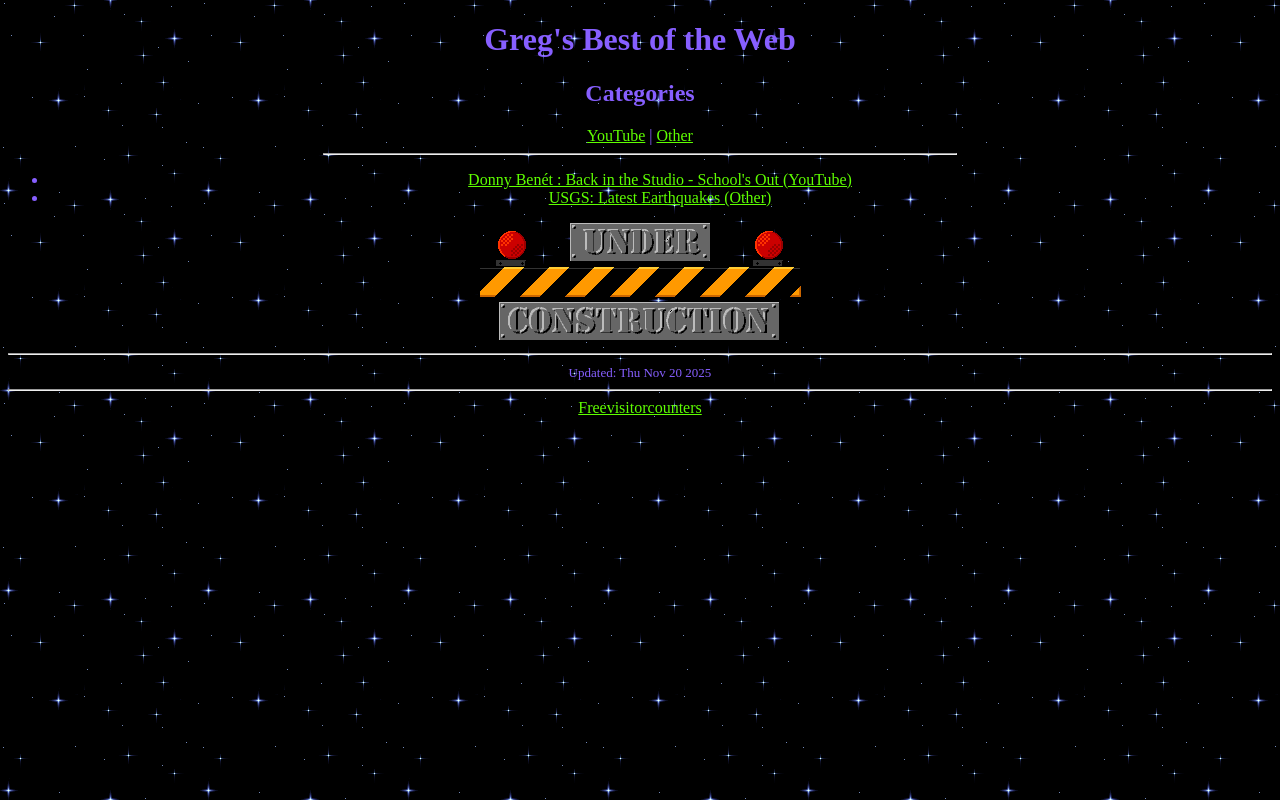
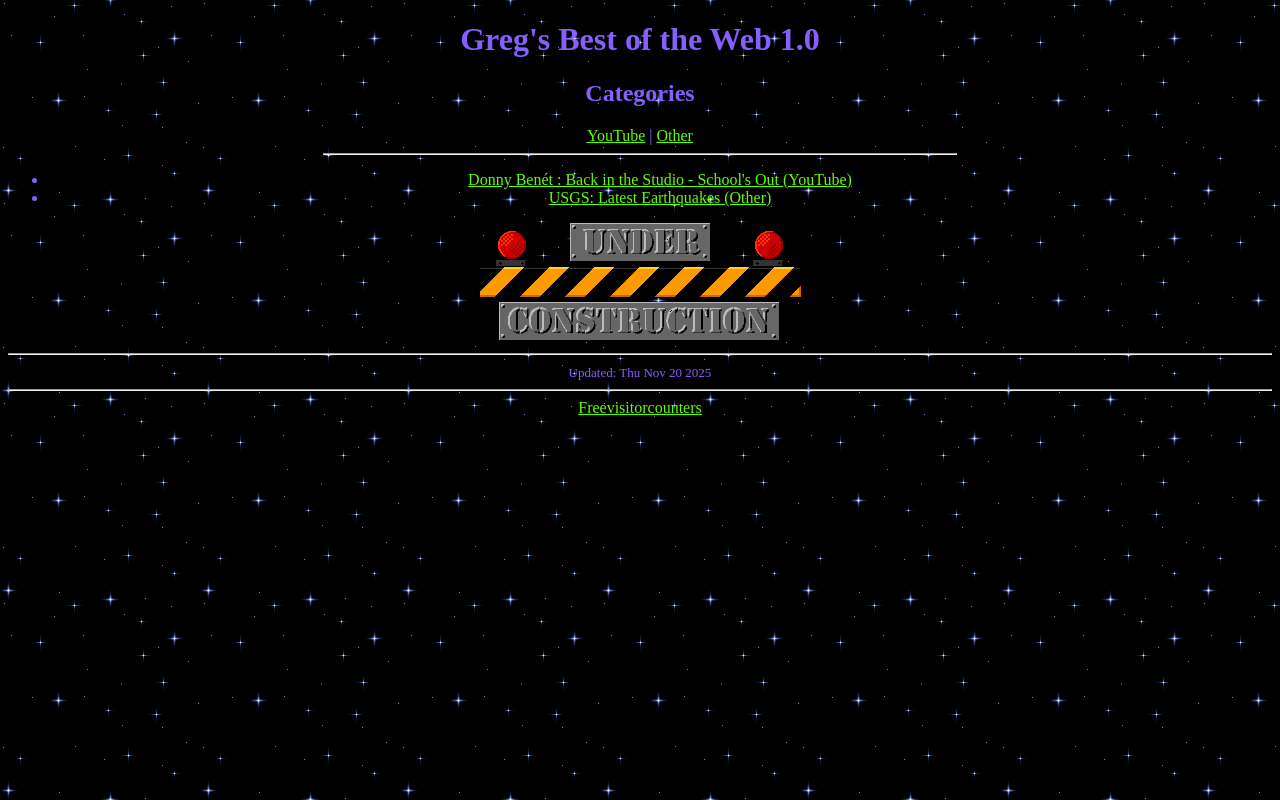
Before and after one commit to best-of-the-web/botw, a plain HTML site: page index.html in a window 1280 px wide. Drawn offline with Linux system fonts and the light colour scheme; a script that the page names is missing.

Commit message:
Update index.html

```diff
--- a/index.html
+++ b/index.html
@@ -6,7 +6,7 @@
 <body background="pics/bg-star-01.gif" bgcolor="#00000" text="#875fff" link="#5fff00" vlink="#660099" alink="#ff0000">
 
   <center>
-    <h1>Greg's Best of the Web</h1>
+    <h1>Greg's Best of the Web 1.0</h1>
     <h2>Categories</h2>
     <a href="https://best-of-the-web.netlify.app/youtube-links">YouTube</a>&nbsp;|
     <a href="https://best-of-the-web.netlify.app/other-links">Other</a>
```
